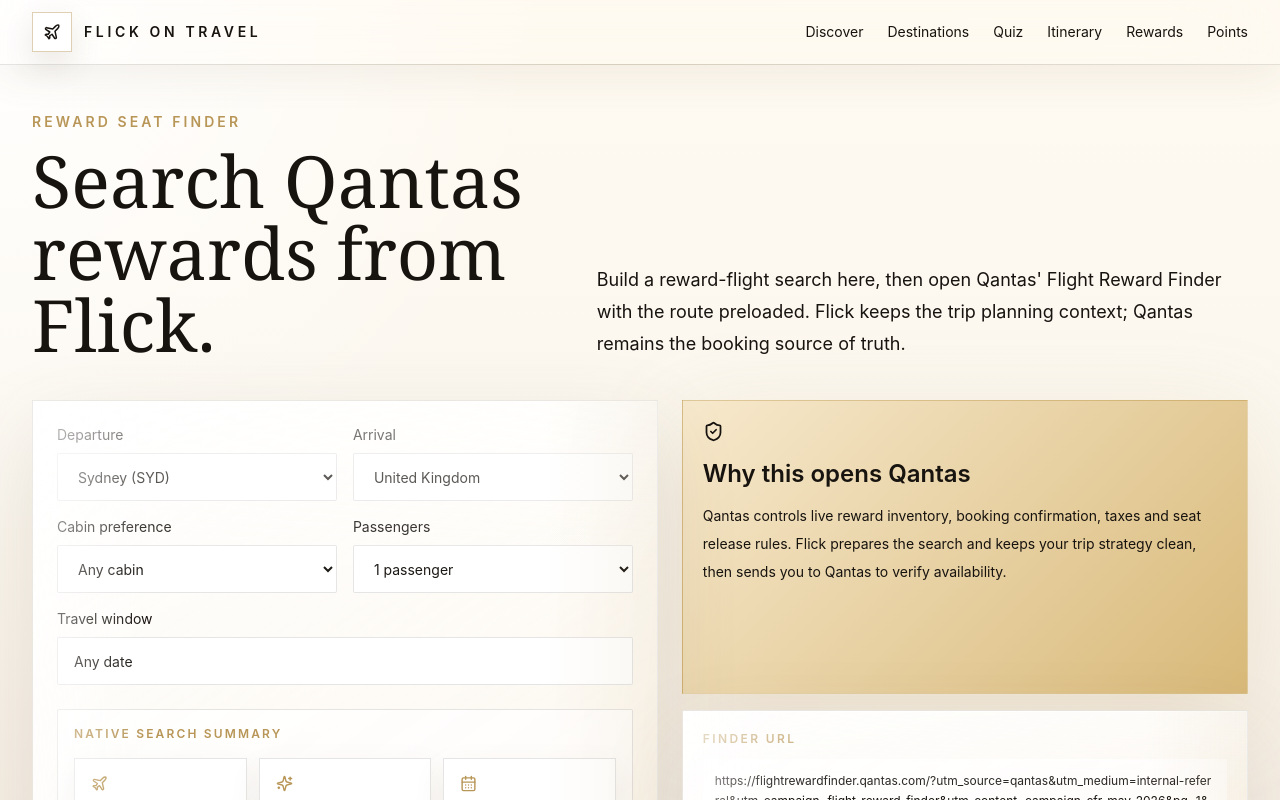
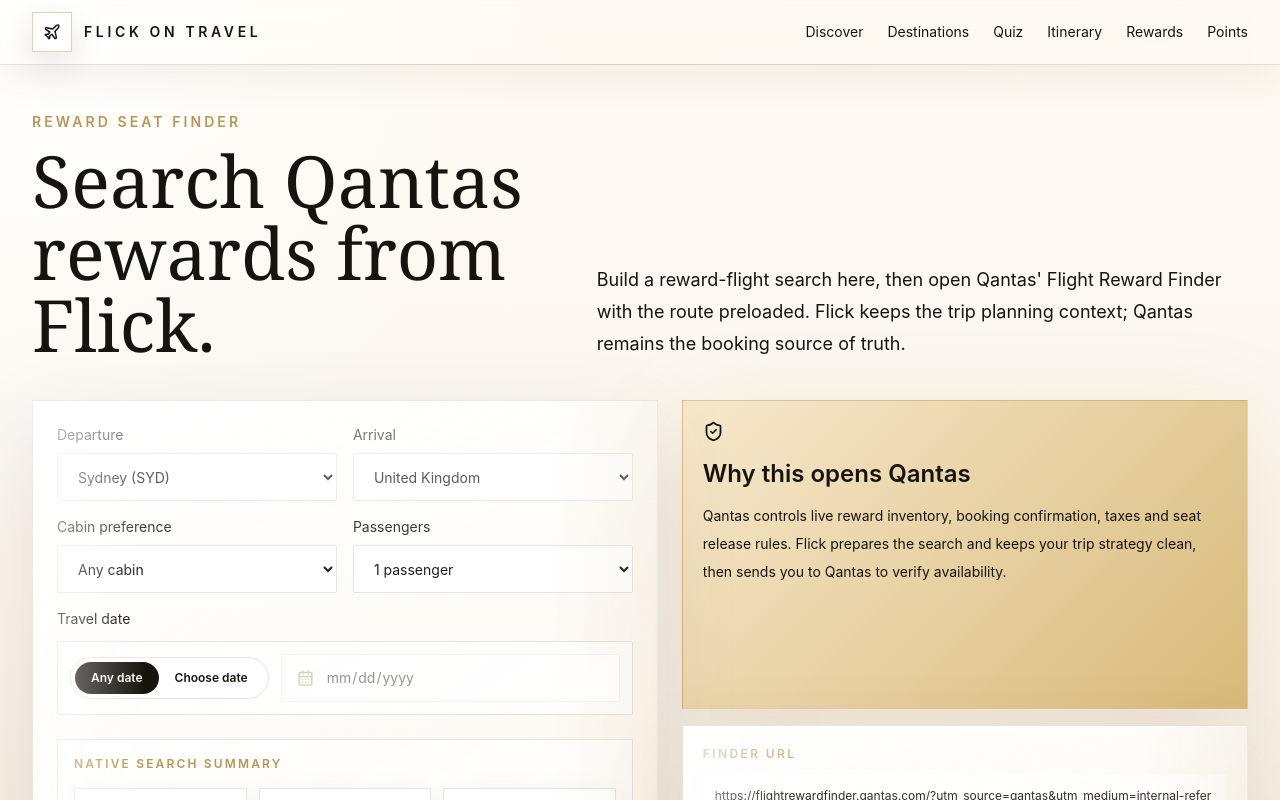
Before and after one commit to patrickpalumbo-cloud/Flick-On-Travel, a Next.js app: page /rewards in a window 1280 px wide. Shown: the top 800 px of the page. Built offline with nearby package versions, Linux system fonts and the light colour scheme.

Commit message:
Add rewards calendar picker

```diff
--- a/components/qantas-reward-search.tsx
+++ b/components/qantas-reward-search.tsx
@@ -17,12 +17,14 @@
   const [destination, setDestination] = useState(";UK");
   const [cabin, setCabin] = useState(cabinOptions[0]);
   const [passengers, setPassengers] = useState(passengerOptions[0]);
-  const [travelWindow, setTravelWindow] = useState("Any date");
+  const [dateMode, setDateMode] = useState<"any" | "specific">("any");
+  const [travelDate, setTravelDate] = useState("");
 
   const qantasUrl = useMemo(() => buildQantasRewardFinderUrl({ origin, destination }), [destination, origin]);
   const originLabel = qantasOriginOptions.find((option) => option.value === origin)?.label ?? origin;
   const destinationOption = qantasDestinationOptions.find((option) => option.value === destination);
   const destinationLabel = destinationOption?.label ?? destination;
+  const travelWindow = dateMode === "specific" && travelDate ? formatTravelDate(travelDate) : "Any date";
 
   return (
     <section className="mx-auto max-w-7xl px-4 pb-16 pt-24 sm:px-6 sm:pt-28 lg:px-8">
@@ -79,10 +81,42 @@
               </select>
             </label>
 
-            <label className="grid gap-2 text-sm text-ink/68 md:col-span-2">
-              Travel window
-              <input value={travelWindow} onChange={(event) => setTravelWindow(event.target.value)} className="focus-ring h-12 rounded-sm border border-black/10 bg-white px-4 text-ink" placeholder="Any date, July 2026, school holidays..." />
-            </label>
+            <div className="grid gap-3 text-sm text-ink/68 md:col-span-2">
+              Travel date
+              <div className="grid gap-3 rounded-sm border border-black/10 bg-white/70 p-3 sm:grid-cols-[auto_1fr] sm:items-center">
+                <div className="inline-flex rounded-full border border-black/10 bg-white p-1">
+                  <button
+                    type="button"
+                    onClick={() => setDateMode("any")}
+                    className={`focus-ring rounded-full px-4 py-2 text-xs font-semibold transition ${dateMode === "any" ? "bg-ink text-ivory" : "text-ink/58 hover:text-ink"}`}
+                  >
+                    Any date
+                  </button>
+                  <button
+                    type="button"
+                    onClick={() => setDateMode("specific")}
+                    className={`focus-ring rounded-full px-4 py-2 text-xs font-semibold transition ${dateMode === "specific" ? "bg-ink text-ivory" : "text-ink/58 hover:text-ink"}`}
+                  >
+                    Choose date
+                  </button>
+                </div>
+
+                <label className={`relative block ${dateMode === "any" ? "opacity-45" : ""}`}>
+                  <CalendarDays className="pointer-events-none absolute left-4 top-1/2 -translate-y-1/2 text-brass" size={17} aria-hidden="true" />
+                  <input
+                    type="date"
+                    value={travelDate}
+                    min={new Date().toISOString().slice(0, 10)}
+                    disabled={dateMode === "any"}
+                    onChange={(event) => {
+                      setTravelDate(event.target.value);
+                      setDateMode("specific");
+                    }}
+                    className="focus-ring h-12 w-full rounded-sm border border-black/10 bg-white pl-11 pr-4 text-ink disabled:cursor-not-allowed"
+                  />
+                </label>
+              </div>
+            </div>
           </div>
 
           <div className="mt-6 rounded-sm border border-black/10 bg-white/70 p-4">
@@ -133,3 +167,13 @@
     </div>
   );
 }
+
+function formatTravelDate(value: string) {
+  const [year, month, day] = value.split("-").map(Number);
+  if (!year || !month || !day) return "Any date";
+  return new Intl.DateTimeFormat("en-AU", {
+    day: "numeric",
+    month: "short",
+    year: "numeric"
+  }).format(new Date(year, month - 1, day));
+}
```
